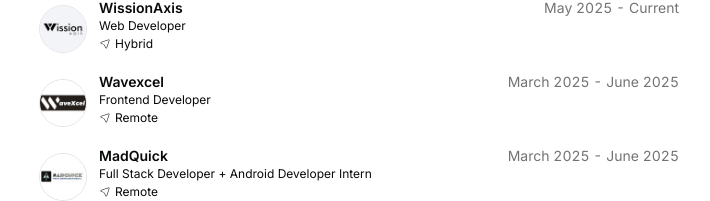
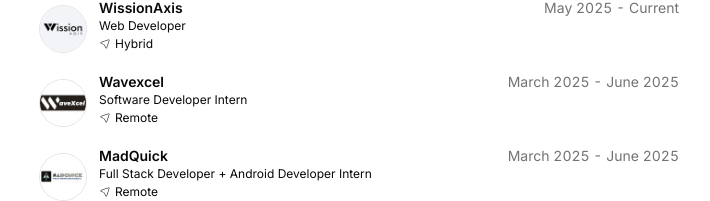
Before and after one commit to SyedFahad7/temp-portfolio, a Next.js app: page / in a window 1280 px wide. Shown: the part 516-717 px from the top of the page, without its empty margins (281-991 px from the left). Built offline with nearby package versions, Linux system fonts and the light colour scheme.

Commit message:
resume details updated

```diff
--- a/src/data/resume.tsx
+++ b/src/data/resume.tsx
@@ -91,11 +91,11 @@
       "href": "https://wavexcel.in",
       "badges": [],
       "location": "Remote",
-      "title": "Frontend Developer",
+      "title": "Software Developer Intern",
       "logoUrl": "/wavexcel.jpeg",
       "start": "March 2025",
       "end": "June 2025",
-      "description": "Building a dynamic frontend website where content is intelligently generated using AI. Optimizing performance, implementing SEO best practices, and ensuring a seamless user experience with responsive and modern UI components."
+      "description": "Building a dynamic website where content is intelligently generated using AI. Optimizing performance, implementing SEO best practices, and ensuring a seamless user experience with responsive and modern UI components."
     },
     {
       "company": "MadQuick",
```
